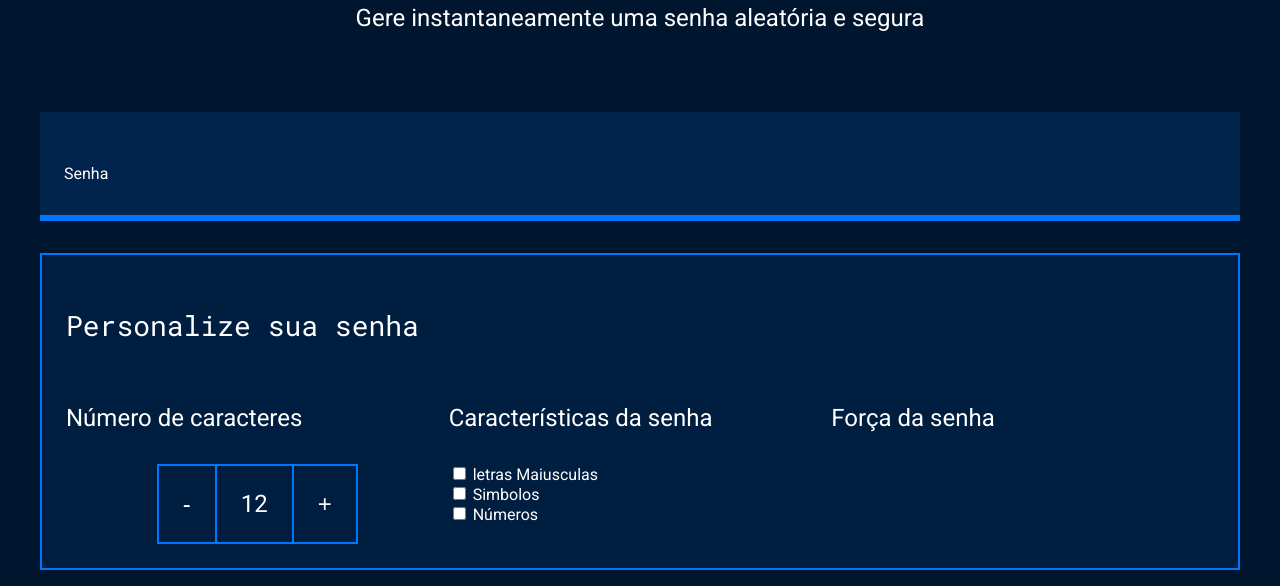
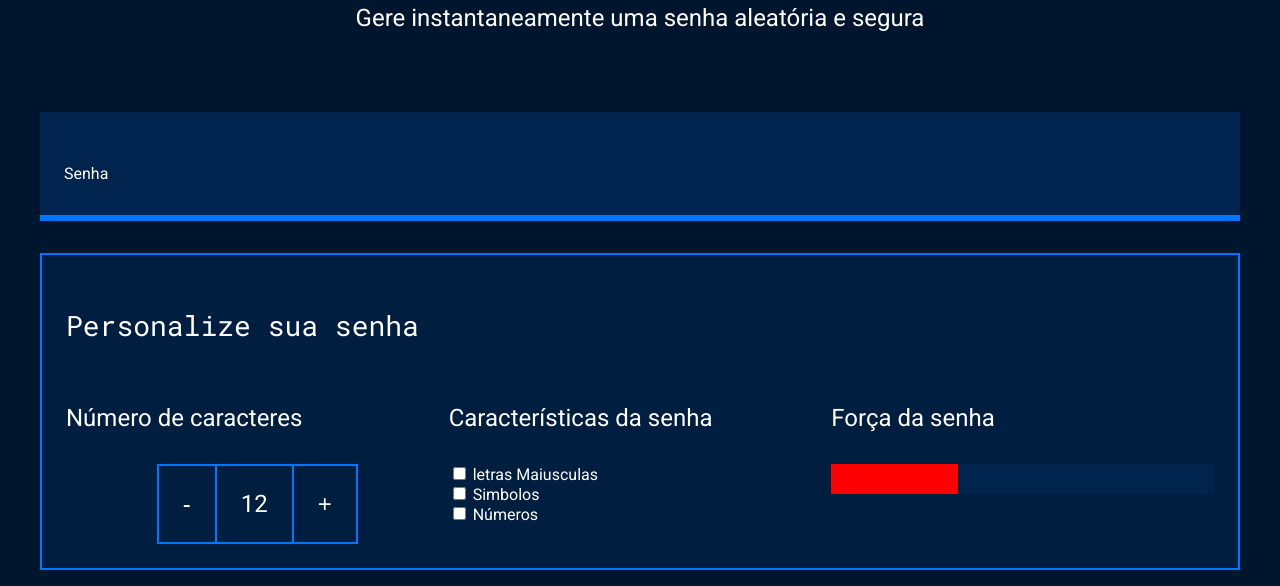
Before and after one commit to xande6969/gerador-de-senhas, a plain HTML site: page index.html in a window 1280 px wide. Shown: the part 214-800 px from the top of the page. Drawn offline with Linux system fonts and the light colour scheme.

Commit message:
jose e  gay

```diff
--- a/index.html
+++ b/index.html
@@ -47,6 +47,8 @@
                 </div>
                 <div class="parametro-senha">
                     <h4 class="parametro-senha__titulo">Força da senha</h4>
+                    <div class="barra"></div>
+                    <div class="fraca"></div>
                 </div>
             </div>
         </div>
--- a/style.css
+++ b/style.css
@@ -108,6 +108,24 @@ body{
 
 }
 
+
+.barra{
+    background-color: var(--fundo-senha);
+    height: 30px;
+    width: 100%;
+}
+
+.fraca{
+    background-color: red;
+    height: 30px;
+    width: 33%;
+    position: relative;
+    bottom: 30px;
+}
+
+
+
+
 @media screen and (min-width: 768px) {
     .parametro-coluna__senha{
         flex-direction: row;
```
